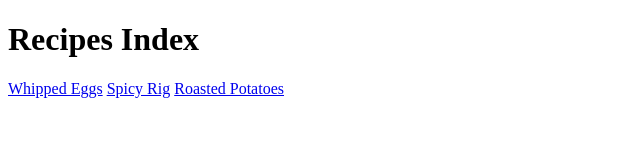
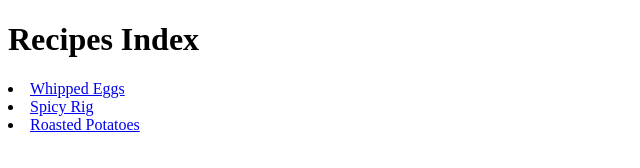
Before and after one commit to Lucian1945/Odin-recipes, a plain HTML site: page index.html in a window 1280 px wide. Shown: the whole page, without its empty margins (0-640 px from the left). Drawn offline with Linux system fonts and the light colour scheme.

Commit message:
Added list command added list command

```diff
--- a/index.html
+++ b/index.html
@@ -8,8 +8,8 @@
 </head>
 <body>
     <h1>Recipes Index</h1>
-    <a href="recipes/whip_eggs.html">Whipped Eggs</a>
-    <a href="recipes/spicy_rig.html">Spicy Rig</a>
-    <a href="recipes/potatoes.html">Roasted Potatoes</a>
+    <li><a href="recipes/whip_eggs.html">Whipped Eggs</a></li>
+    <li><a href="recipes/spicy_rig.html">Spicy Rig</a></li>
+    <li><a href="recipes/potatoes.html">Roasted Potatoes</a></li>
 </body>
 </html>
```
